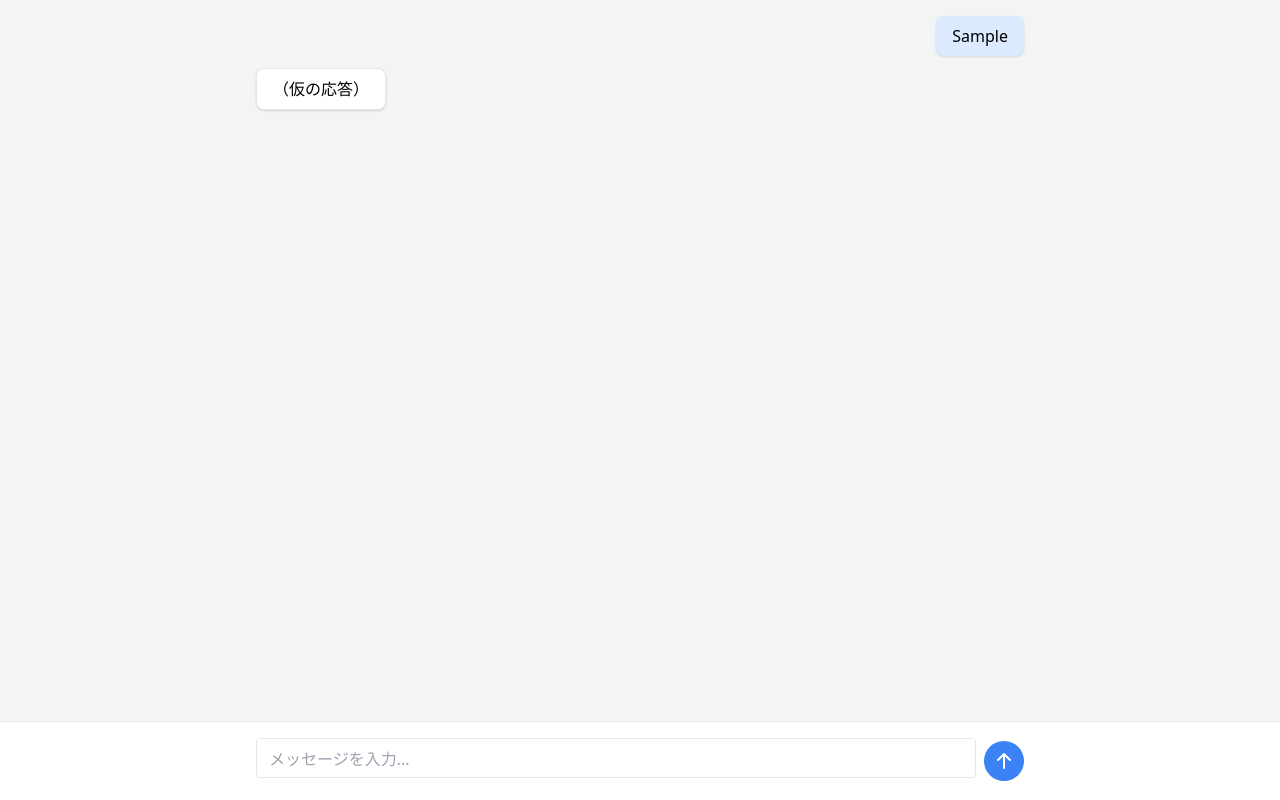
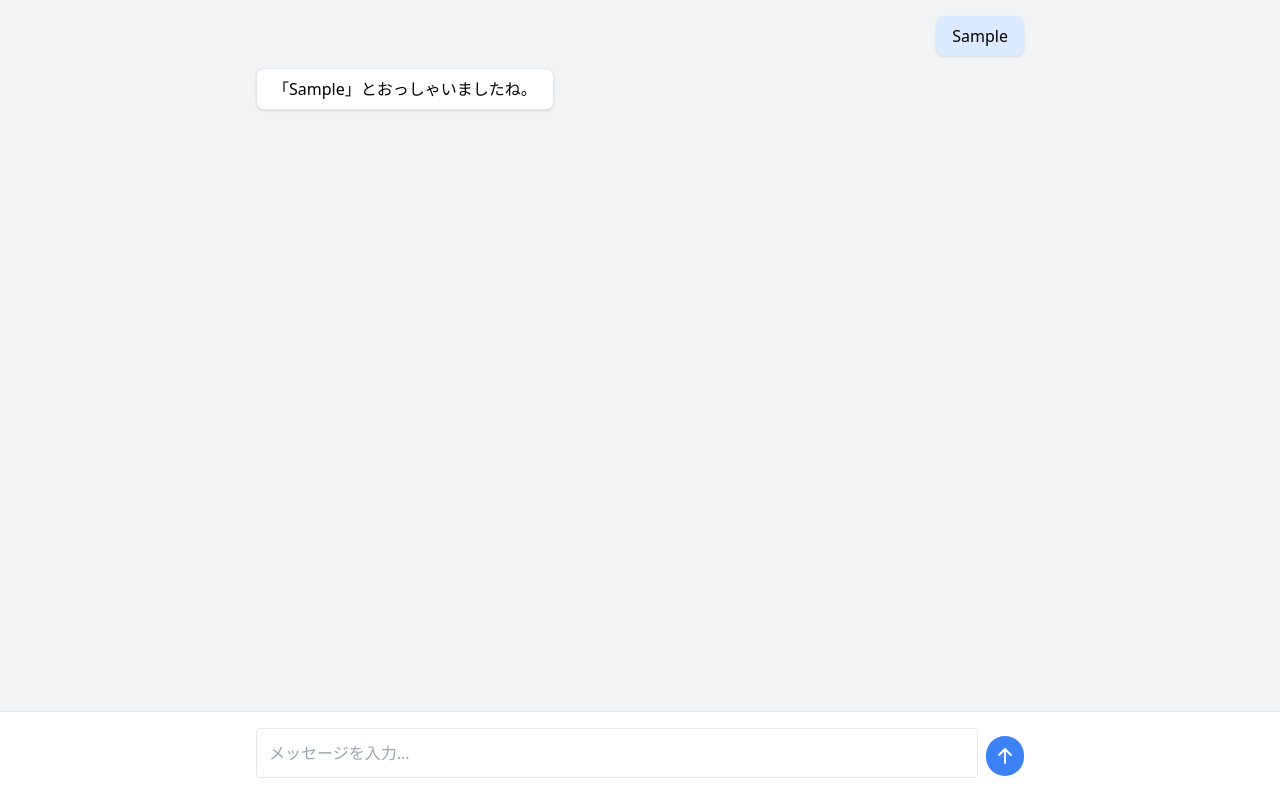
Before and after one commit to kamojun/my-chat-app, a React (Vite) app: page / in a window 1280 px wide. Both pictures are taken after typing "Sample" into the empty fields and a click on the button 1004 px from the left and 761 px from the top of the page. Built offline with nearby package versions, Linux system fonts and the light colour scheme.

Commit message:
画像貼り付けそう新機能

```diff
--- a/src/App.tsx
+++ b/src/App.tsx
@@ -1,22 +1,31 @@
 import { useState, useRef, useEffect } from 'react';
-import MessageList from './MessageList';
-import MessageInput from './MessageInput';
+import MessageList from './components/MessageList';
+import MessageInput from './components/MessageInput';
+import type { Message } from './types/message';
 import './index.css';
-
-type Message = {
-  role: 'user' | 'assistant';
-  content: string;
-};
 
 export default function App() {
   const [messages, setMessages] = useState<Message[]>([]);
   const bottomRef = useRef<HTMLDivElement>(null);
 
-  const handleSend = (text: string) => {
-    setMessages(prev => [...prev, { role: 'user', content: text }]);
-    setTimeout(() => {
-      setMessages(prev => [...prev, { role: 'assistant', content: '（仮の応答）' }]);
-    }, 500);
+  const handleSend = (text: string, image?: File) => {
+    // 1. user メッセージを追加
+    const userMessage: Message = {
+      role: 'user',
+      content: text,
+      image,
+    };
+
+    // 2. 仮の assistant メッセージを作る（例: オウム返し）
+    const assistantMessage: Message = {
+      role: 'assistant',
+      content: [
+        text && `「${text}」とおっしゃいましたね。`,
+        image && '画像も受け取りました！',
+      ].filter(Boolean).join('\n')
+    };
+
+    setMessages((prev) => [...prev, userMessage, assistantMessage]);
   };
 
   useEffect(() => {
--- a/src/MessageList.tsx
+++ /dev/null
@@ -1,23 +0,0 @@
-type Message = {
-  role: 'user' | 'assistant';
-  content: string;
-};
-
-export default function MessageList({ messages }: { messages: Message[] }) {
-  return (
-
-    <div className="space-y-3 flex flex-col">
-      {messages.map((msg, i) => (
-        <div
-          className={`px-4 py-2 rounded-lg shadow w-fit break-words
-    ${msg.role === 'user'
-              ? 'bg-blue-100 self-end text-right'
-              : 'bg-white self-start text-left border'}
-  `}
-        >
-          {msg.content}
-        </div>
-      ))}
-    </div>
-  );
-}
--- /dev/null
+++ b/src/components/ChatMessage.tsx
@@ -0,0 +1,25 @@
+import type { Message } from '../types/message';
+
+export default function ChatMessage({ message }: { message: Message }) {
+  const isUser = message.role === 'user';
+
+  return (
+    <div
+      className={`px-4 py-2 rounded-lg shadow w-fit break-words max-w-xs
+        ${isUser ? 'bg-blue-100 self-end text-right' : 'bg-white self-start text-left border'}
+      `}
+    >
+      {message.content && (
+        <p className="whitespace-pre-wrap">{message.content}</p>
+      )}
+
+      {message.image && (
+        <img
+          src={URL.createObjectURL(message.image)}
+          alt="sent"
+          className="mt-2 max-w-xs h-auto rounded"
+        />
+      )}
+    </div>
+  );
+}
--- a/src/MessageInput.tsx
+++ b/src/components/MessageInput.tsx
@@ -1,5 +1,6 @@
 import { useState } from 'react';
 import { HiArrowUp } from 'react-icons/hi';
+import TextareaAutosize from 'react-textarea-autosize';
 
 export default function MessageInput({ onSend }: { onSend: (text: string, image?: File) => void }) {
   const [text, setText] = useState('');
@@ -15,14 +16,21 @@ export default function MessageInput({ onSend }: { onSend: (text: string, image?
 
   const handlePaste = (e: React.ClipboardEvent<HTMLTextAreaElement>) => {
     const items = e.clipboardData.items;
+    let foundImage = false;
+
     for (let i = 0; i < items.length; i++) {
       const item = items[i];
       if (item.type.startsWith('image/')) {
         const file = item.getAsFile();
         if (file) {
           setImage(file);
+          foundImage = true;
         }
       }
+    }
+
+    if (foundImage) {
+      e.preventDefault(); // ← ⛔ テキストの貼り付けをブロック
     }
   };
 
@@ -37,9 +45,12 @@ export default function MessageInput({ onSend }: { onSend: (text: string, image?
   return (
     <form onSubmit={(e) => { e.preventDefault(); handleSubmit(); }}>
       <div className="flex items-center gap-2">
-        <div className="flex-1">
-          <textarea
-            className="w-full h-10 border rounded px-3 py-2 resize-none box-border focus:outline-none focus:ring-2 focus:ring-blue-300"
+        <div className="relative w-full">
+          <TextareaAutosize
+            minRows={1}
+            maxRows={6}
+            className={`w-full border rounded px-3 py-3 resize-none box-border focus:outline-none focus:ring-2 focus:ring-blue-300 ${image ? 'pl-14' : ''
+              }`}
             value={text}
             onChange={(e) => setText(e.target.value)}
             onKeyDown={handleKeyDown}
@@ -49,13 +60,11 @@ export default function MessageInput({ onSend }: { onSend: (text: string, image?
             placeholder="メッセージを入力..."
           />
           {image && (
-            <div className="mt-2">
-              <img
-                src={URL.createObjectURL(image)}
-                alt="preview"
-                className="w-24 h-auto rounded border"
-              />
-            </div>
+            <img
+              src={URL.createObjectURL(image)}
+              alt="preview"
+              className="absolute top-1/2 left-2 w-10 h-10 -translate-y-1/2 object-cover border rounded shadow"
+            />
           )}
         </div>
         <button
--- /dev/null
+++ b/src/components/MessageList.tsx
@@ -0,0 +1,12 @@
+import ChatMessage from './ChatMessage';
+import type { Message } from '../types/message';
+
+export default function MessageList({ messages }: { messages: Message[] }) {
+  return (
+    <div className="space-y-3 flex flex-col">
+      {messages.map((msg, i) => (
+        <ChatMessage key={i} message={msg} />
+      ))}
+    </div>
+  );
+}
--- /dev/null
+++ b/src/types/message.tsx
@@ -0,0 +1,5 @@
+export type Message = {
+  role: 'user' | 'assistant';
+  content: string;
+  image?: File;
+};
```
